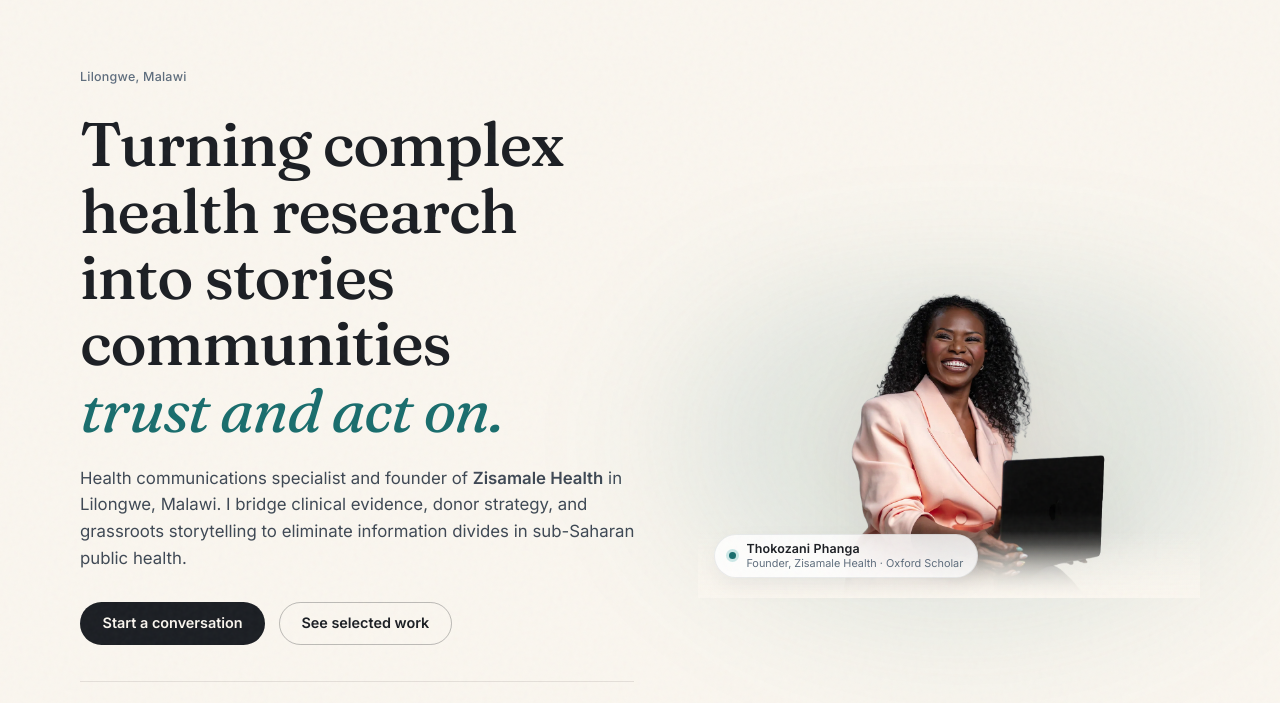
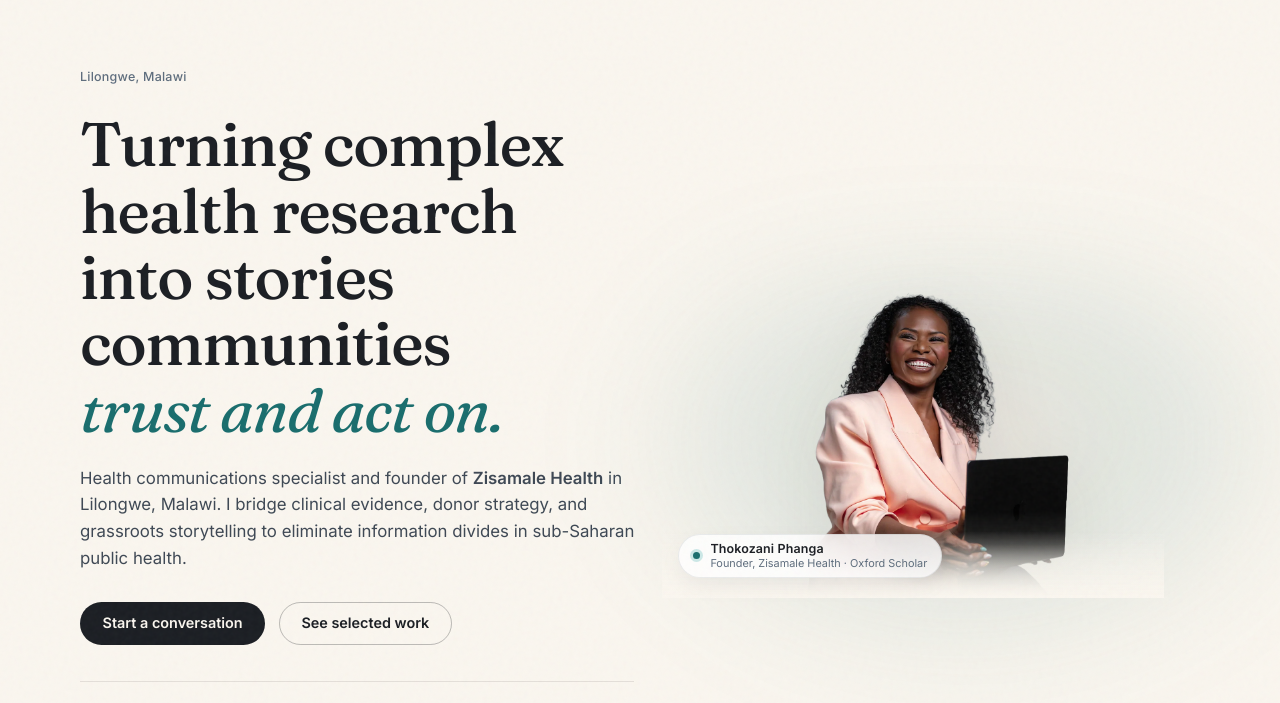
Before and after one commit to Imjuskho/Thokoforlio, a plain HTML site: page index.html in a window 1280 px wide. Shown: the part 72-775 px from the top of the page. Drawn offline with Linux system fonts and the light colour scheme.

Commit message:
Enlarge and shift hero image slightly left

```diff
--- a/assets/css/style.css
+++ b/assets/css/style.css
@@ -508,8 +508,8 @@ h1, h2, h3 {
 .hero-silhouette-stage {
   position: relative;
   width: 100%;
-  max-width: 580px;
-  margin: 0 auto;
+  max-width: 880px; /* ~52% larger than the previous 580px stage */
+  margin: 0 auto 0 -2.25rem; /* nudge portrait slightly toward the copy */
   display: flex;
   flex-direction: column;
   align-items: center;
@@ -1518,6 +1518,7 @@ textarea.field { min-height: 7.5rem; resize: vertical; }
 
 @media (max-width: 640px) {
   .partner-row { grid-template-columns: 1fr 1fr; }
+  .hero-silhouette-stage { max-width: 100%; margin: 0 auto; }
   .metrics { grid-template-columns: 1fr; }
   .method { grid-template-columns: 1fr; }
   .subscribe-row { flex-direction: column; }
```
